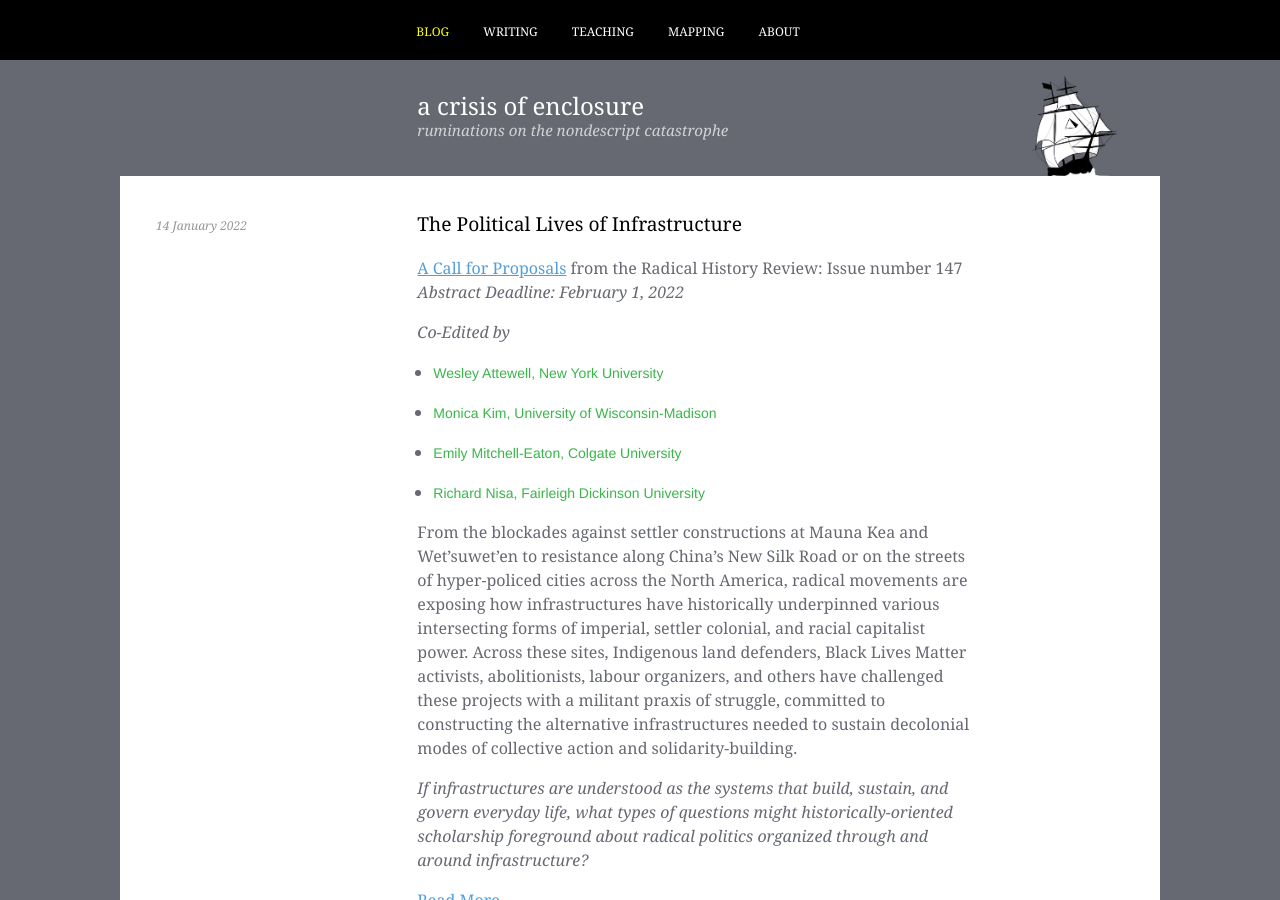
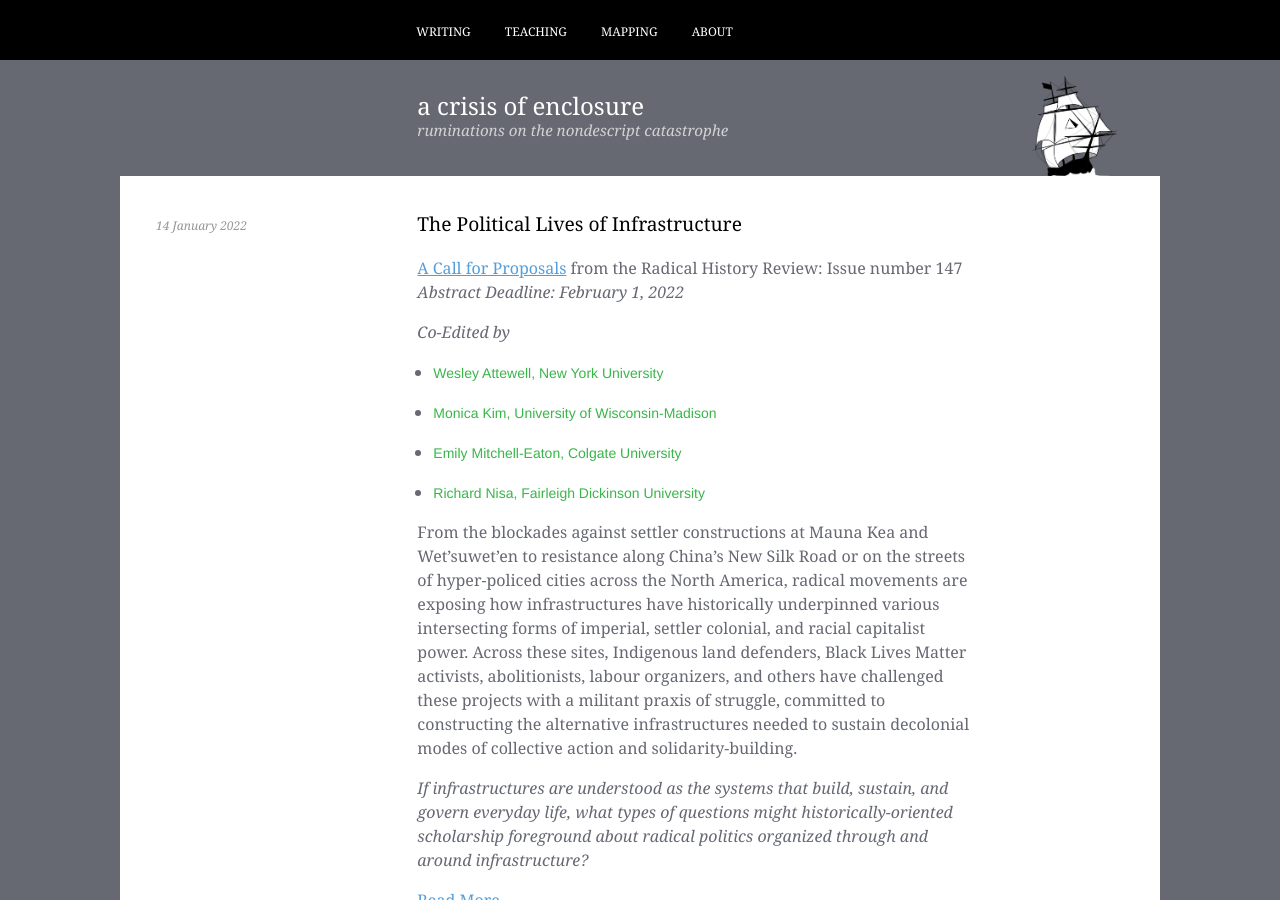
Before and after one commit to nisaface/nisaface.github.io, a Jekyll site: the page built from index.html, in a window 1280 px wide and 900 px high. Built offline with Jekyll 4.4.1, drawn with Linux system fonts in a browser that asks for light colours; the list of posts is cut into pages by our own code.

Commit message:
really trying?

```diff
--- a/_layouts/default.html
+++ b/_layouts/default.html
@@ -19,7 +19,7 @@
       <nav class="site-nav">
         <div class="container">
           <ul class="site-nav-list">
-            <li class="site-nav-item"><a class="site-nav-link{% if page.category == 'blog' or page.type == 'blog' or page.title == 'Home' %} is-active{% endif %}" href="{{ site.url }}">Blog</a></li>
+
             <li class="site-nav-item"><a class="site-nav-link{% if page.category == 'longform' or page.type == 'longform' %} is-active{% endif %}" href="{{ site.url }}/category/longform/">Writing</a></li>
             <li class="site-nav-item"><a class="site-nav-link{% if page.category == 'teaching' or page.type == 'teaching' %} is-active{% endif %}" href="{{ site.url }}/category/teaching/">Teaching</a></li>
 
```
